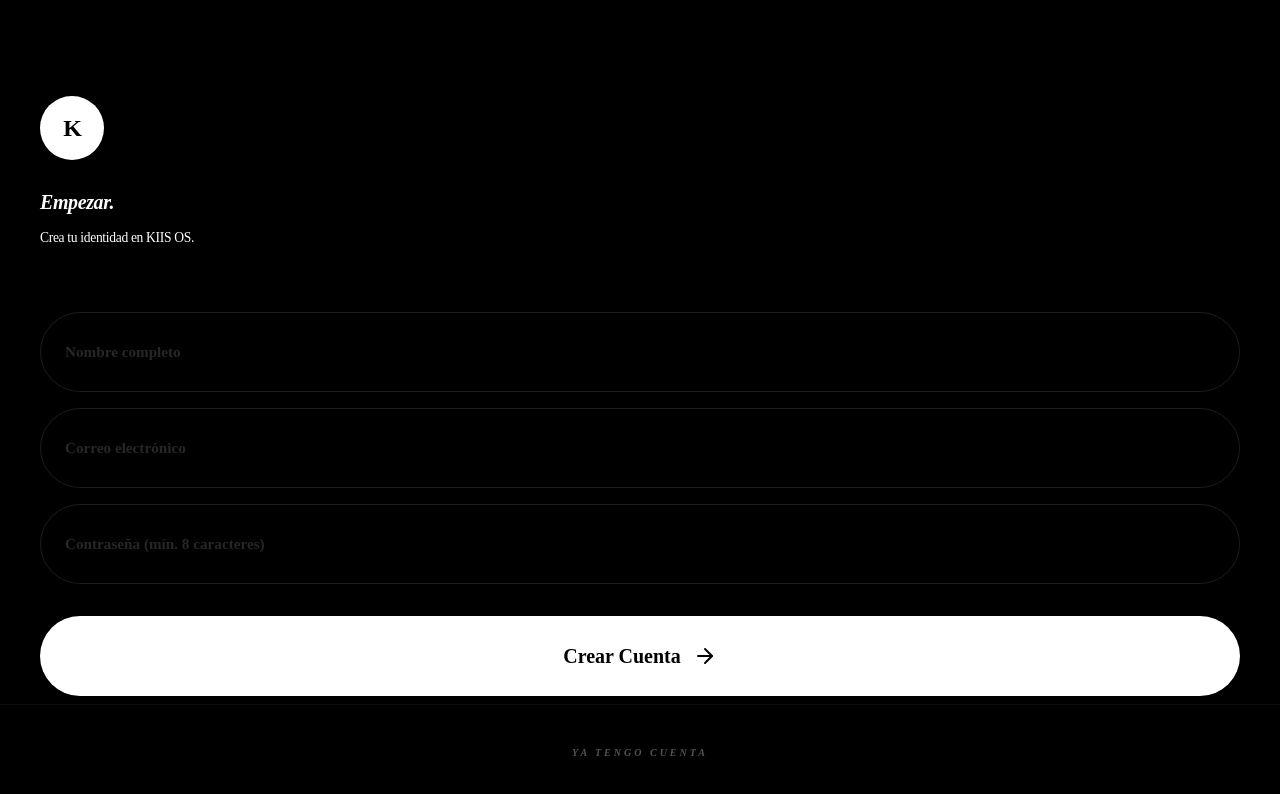
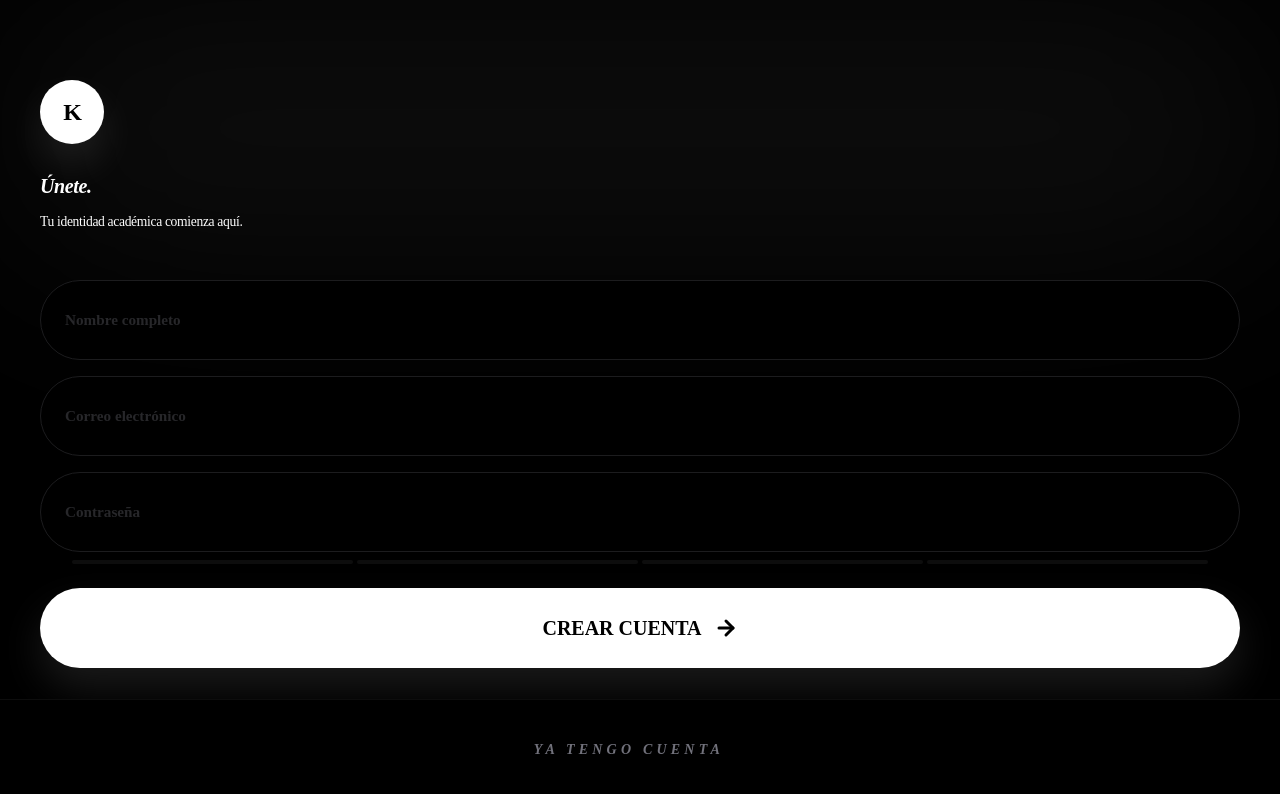
Before and after one commit to ekbfjefbfb/kiis, a React (Vite) app: page /register in a window 1280 px wide. Shown: the top 794 px of the page. Built offline with nearby package versions, Linux system fonts and the light colour scheme; no server answers.

Commit message:
UX/UI: High-fidelity Apple-style refinement for Onboarding, Register, and Login pages. Added ambient glows, real-time validation, and fluid micro-interactions.

```diff
--- a/src/app/pages/LoginPage.tsx
+++ b/src/app/pages/LoginPage.tsx
@@ -1,6 +1,6 @@
 import { useState, useEffect } from "react";
 import { useNavigate } from "react-router";
-import { Loader2, ArrowRight } from "lucide-react";
+import { Loader2, ArrowRight, CheckCircle2, AlertCircle } from "lucide-react";
 import { authService } from "../../services/auth.service";
 
 export default function LoginPage() {
@@ -15,6 +15,8 @@ export default function LoginPage() {
       navigate("/", { replace: true });
     }
   }, [navigate]);
+
+  const validateEmail = (email: string) => /^[^\s@]+@[^\s@]+\.[^\s@]+$/.test(email);
 
   const handleLogin = async (e: React.FormEvent) => {
     e.preventDefault();
@@ -37,54 +39,68 @@ export default function LoginPage() {
 
   return (
     <div className="fixed inset-0 bg-black text-white flex flex-col font-['Plus_Jakarta_Sans'] safe-area-inset overflow-hidden">
-      <main className="flex-1 flex flex-col px-10 pt-32">
+      <main className="flex-1 flex flex-col px-10 pt-32 relative">
+        <div className="absolute top-0 left-1/2 -translate-x-1/2 w-full h-64 bg-white/5 blur-[100px] rounded-full -z-10" />
+
         <header className="mb-20">
-          <div className="w-16 h-16 bg-white rounded-[2rem] flex items-center justify-center mb-10 shadow-2xl">
+          <div className="w-16 h-16 bg-white rounded-[2.5rem] flex items-center justify-center mb-10 shadow-2xl">
             <span className="text-black text-2xl font-extrabold tracking-tighter">K</span>
           </div>
-          <h1 className="text-5xl font-extrabold tracking-tighter leading-none mb-4 italic text-white">KIIS OS.</h1>
+          <h1 className="text-5xl font-extrabold tracking-tighter leading-none mb-4 italic text-white">Acceso.</h1>
           <p className="text-zinc-500 text-lg font-medium tracking-tight">Tu inteligencia de agenda te espera.</p>
         </header>
 
         <form onSubmit={handleLogin} className="space-y-6">
           <div className="space-y-4">
+            <div className="group relative">
               <input
                 type="email"
                 value={email}
                 onChange={(e) => setEmail(e.target.value)}
                 placeholder="Correo electrónico"
-              className="w-full h-20 bg-zinc-900/50 rounded-[2.5rem] px-8 text-xl font-semibold placeholder:text-zinc-800 border border-white/5 outline-none focus:border-white/10 transition-all duration-500"
+                className={`w-full h-20 bg-zinc-900/40 backdrop-blur-xl border rounded-[2.5rem] px-8 text-xl font-semibold placeholder:text-zinc-800 outline-none transition-all duration-500 ${
+                  email && !validateEmail(email) ? 'border-red-500/50' : email ? 'border-green-500/30' : 'border-white/5'
+                } focus:bg-zinc-900/60`}
                 required
               />
+              {email && validateEmail(email) && (
+                <CheckCircle2 size={20} className="absolute right-8 top-7 text-green-500/50 animate-in fade-in zoom-in" />
+              )}
+            </div>
+
+            <div className="group relative">
               <input
                 type="password"
                 value={password}
                 onChange={(e) => setPassword(e.target.value)}
                 placeholder="Contraseña"
-              className="w-full h-20 bg-zinc-900/50 rounded-[2.5rem] px-8 text-xl font-semibold placeholder:text-zinc-800 border border-white/5 outline-none focus:border-white/10 transition-all duration-500"
+                className="w-full h-20 bg-zinc-900/40 backdrop-blur-xl border border-white/5 rounded-[2.5rem] px-8 text-xl font-semibold placeholder:text-zinc-800 outline-none focus:border-white/20 focus:bg-zinc-900/60 transition-all duration-500"
                 required
               />
             </div>
+          </div>
 
           {error && (
-            <div className="px-6 py-4 bg-red-500/10 border border-red-500/20 rounded-[2rem] animate-in fade-in slide-in-from-top-2 duration-500">
-              <p className="text-red-500 text-sm font-bold tracking-tight text-center">{error}</p>
+            <div className="px-6 py-4 bg-red-500/10 border border-red-500/20 rounded-[2rem] flex items-center gap-3 animate-in fade-in slide-in-from-top-2 duration-500">
+              <AlertCircle size={18} className="text-red-500 shrink-0" />
+              <p className="text-red-500 text-sm font-bold tracking-tight">{error}</p>
             </div>
           )}
 
           <button
             disabled={loading}
             type="submit"
-            className="w-full h-20 bg-white text-black rounded-[2.5rem] font-bold text-xl mt-4 active:scale-[0.97] transition-all duration-300 disabled:opacity-50 flex items-center justify-center shadow-xl group"
+            className="w-full h-20 bg-white text-black rounded-[2.5rem] font-black text-xl mt-4 active:scale-[0.96] transition-all duration-500 shadow-[0_20px_40px_rgba(255,255,255,0.1)] flex items-center justify-center group overflow-hidden relative"
           >
             {loading ? (
-              <Loader2 className="animate-spin" size={28} strokeWidth={2.5} />
+              <Loader2 className="animate-spin relative z-10" size={28} strokeWidth={2.5} />
             ) : (
-              <div className="flex items-center gap-3">
-                <span>Entrar</span>
-                <ArrowRight size={24} className="group-hover:translate-x-1 transition-transform" />
+              <div className="flex items-center gap-3 relative z-10">
+                <span>ENTRAR</span>
+                <ArrowRight size={24} strokeWidth={3} className="group-hover:translate-x-1 transition-transform" />
               </div>
             )}
+            <div className="absolute inset-0 bg-zinc-100 translate-y-full group-hover:translate-y-0 transition-transform duration-500" />
           </button>
         </form>
       </main>
--- a/src/app/pages/Onboarding.tsx
+++ b/src/app/pages/Onboarding.tsx
@@ -38,31 +38,36 @@ export default function Onboarding() {
 
   return (
     <div className="fixed inset-0 bg-black text-white font-['Plus_Jakarta_Sans'] safe-area-inset overflow-hidden flex flex-col">
-      <main className="flex-1 flex flex-col items-center justify-center px-10 text-center">
-        <div key={currentStep} className="animate-in fade-in slide-in-from-bottom-8 duration-700 flex flex-col items-center">
-          <div className="w-24 h-24 rounded-[2.5rem] bg-zinc-900/50 border border-white/5 flex items-center justify-center mb-12 shadow-2xl">
-            <div className={STEPS[currentStep].color}>
+      <main className="flex-1 flex flex-col items-center justify-center px-10 text-center relative">
+        {/* Decorative ambient glow */}
+        <div className={`absolute top-1/2 left-1/2 -translate-x-1/2 -translate-y-1/2 w-[300px] h-[300px] rounded-full blur-[120px] opacity-20 transition-colors duration-1000 ${
+          currentStep === 0 ? 'bg-red-500' : currentStep === 1 ? 'bg-indigo-500' : 'bg-amber-500'
+        }`} />
+
+        <div key={currentStep} className="animate-in fade-in zoom-in-95 duration-1000 flex flex-col items-center relative z-10">
+          <div className="w-28 h-24 rounded-[2.5rem] bg-zinc-900/40 backdrop-blur-xl border border-white/5 flex items-center justify-center mb-12 shadow-[0_30px_60px_rgba(0,0,0,0.5)] group transition-transform duration-500 hover:scale-105">
+            <div className={`${STEPS[currentStep].color} drop-shadow-[0_0_15px_rgba(255,255,255,0.1)]`}>
               {STEPS[currentStep].icon}
             </div>
           </div>
 
-          <h1 className="text-6xl font-extrabold tracking-tighter leading-none mb-6 italic">
+          <h1 className="text-6xl font-extrabold tracking-tighter leading-none mb-6 italic text-white drop-shadow-sm">
             {STEPS[currentStep].title}
           </h1>
 
-          <p className="text-zinc-500 text-xl font-medium leading-relaxed max-w-[320px]">
+          <p className="text-zinc-400 text-xl font-medium leading-relaxed max-w-[320px] tracking-tight">
             {STEPS[currentStep].description}
           </p>
         </div>
       </main>
 
-      <footer className="p-12 flex flex-col items-center gap-12">
-        <div className="flex gap-2">
+      <footer className="p-12 flex flex-col items-center gap-12 relative z-10">
+        <div className="flex gap-3">
           {STEPS.map((_, i) => (
             <div
               key={i}
-              className={`h-1.5 rounded-full transition-all duration-500 ${
-                i === currentStep ? 'w-10 bg-white' : 'w-2 bg-zinc-800'
+              className={`h-1.5 rounded-full transition-all duration-700 ease-out ${
+                i === currentStep ? 'w-12 bg-white' : 'w-2 bg-zinc-800'
               }`}
             />
           ))}
@@ -70,12 +75,13 @@ export default function Onboarding() {
 
         <button
           onClick={next}
-          className="w-full h-20 bg-white text-black rounded-[2.5rem] font-extrabold text-xl active:scale-[0.97] transition-all duration-300 shadow-[0_20px_40px_rgba(255,255,255,0.1)] flex items-center justify-center group"
+          className="w-full h-20 bg-white text-black rounded-[2.5rem] font-black text-xl active:scale-[0.96] transition-all duration-500 shadow-[0_25px_50px_-12px_rgba(255,255,255,0.15)] flex items-center justify-center group overflow-hidden relative"
         >
-          <div className="flex items-center gap-3">
-            <span>{currentStep === STEPS.length - 1 ? "EMPEZAR" : "CONTINUAR"}</span>
-            <ArrowRight size={24} className="group-hover:translate-x-1 transition-transform" />
+          <div className="flex items-center gap-3 relative z-10">
+            <span className="tracking-tighter">{currentStep === STEPS.length - 1 ? "COMENZAR" : "SIGUIENTE"}</span>
+            <ArrowRight size={24} strokeWidth={3} className="group-hover:translate-x-1 transition-transform duration-300" />
           </div>
+          <div className="absolute inset-0 bg-zinc-100 translate-y-full group-hover:translate-y-0 transition-transform duration-500" />
         </button>
       </footer>
     </div>
--- a/src/app/pages/RegisterPage.tsx
+++ b/src/app/pages/RegisterPage.tsx
@@ -1,6 +1,6 @@
 import { useState, useEffect } from "react";
 import { useNavigate } from "react-router";
-import { Loader2, ArrowRight } from "lucide-react";
+import { Loader2, ArrowRight, CheckCircle2, AlertCircle } from "lucide-react";
 import { authService } from "../../services/auth.service";
 
 export default function RegisterPage() {
@@ -17,8 +17,14 @@ export default function RegisterPage() {
     }
   }, [navigate]);
 
+  const validateEmail = (email: string) => /^[^\s@]+@[^\s@]+\.[^\s@]+$/.test(email);
+
   const handleRegister = async (e: React.FormEvent) => {
     e.preventDefault();
+    if (password.length < 8) {
+      setError("La contraseña debe tener al menos 8 caracteres");
+      return;
+    }
     setError("");
     setIsLoading(true);
 
@@ -27,7 +33,7 @@ export default function RegisterPage() {
       if (success) {
         navigate("/", { replace: true });
       } else {
-        setError("Error al crear la cuenta. Inténtalo de nuevo.");
+        setError("No se pudo completar el registro. Inténtalo de nuevo.");
       }
     } catch (err: any) {
       setError(err.message || "Error de registro");
@@ -38,63 +44,91 @@ export default function RegisterPage() {
 
   return (
     <div className="fixed inset-0 bg-black text-white flex flex-col font-['Plus_Jakarta_Sans'] safe-area-inset overflow-hidden">
-      <main className="flex-1 flex flex-col px-10 pt-24 overflow-y-auto scrollbar-hide">
-        <header className="mb-16">
-          <div className="w-16 h-16 bg-white rounded-[2rem] flex items-center justify-center mb-8 shadow-2xl">
+      <main className="flex-1 flex flex-col px-10 pt-20 overflow-y-auto scrollbar-hide relative">
+        <div className="absolute top-0 left-1/2 -translate-x-1/2 w-full h-64 bg-white/5 blur-[100px] rounded-full -z-10" />
+
+        <header className="mb-12">
+          <div className="w-16 h-16 bg-white rounded-[2rem] flex items-center justify-center mb-8 shadow-[0_20px_40px_rgba(255,255,255,0.1)]">
             <span className="text-black text-2xl font-extrabold tracking-tighter">K</span>
           </div>
-          <h1 className="text-5xl font-extrabold tracking-tighter leading-none mb-4 italic text-white">Empezar.</h1>
-          <p className="text-zinc-500 text-lg font-medium tracking-tight">Crea tu identidad en KIIS OS.</p>
+          <h1 className="text-5xl font-extrabold tracking-tighter leading-none mb-4 italic text-white">Únete.</h1>
+          <p className="text-zinc-500 text-lg font-medium tracking-tight">Tu identidad académica comienza aquí.</p>
         </header>
 
-        <form onSubmit={handleRegister} className="space-y-8 pb-10">
+        <form onSubmit={handleRegister} className="space-y-6 pb-10">
           <div className="space-y-4">
+            <div className="group relative">
               <input
                 type="text"
                 value={name}
                 onChange={(e) => setName(e.target.value)}
                 placeholder="Nombre completo"
-              className="w-full h-20 bg-zinc-900/50 rounded-[2.5rem] px-8 text-xl font-semibold placeholder:text-zinc-800 border border-white/5 outline-none focus:border-white/10 transition-all duration-500"
+                className="w-full h-20 bg-zinc-900/40 backdrop-blur-xl border border-white/5 rounded-[2.5rem] px-8 text-xl font-semibold placeholder:text-zinc-800 outline-none focus:border-white/20 focus:bg-zinc-900/60 transition-all duration-500"
                 required
               />
+            </div>
+
+            <div className="group relative">
               <input
                 type="email"
                 value={email}
                 onChange={(e) => setEmail(e.target.value)}
                 placeholder="Correo electrónico"
-              className="w-full h-20 bg-zinc-900/50 rounded-[2.5rem] px-8 text-xl font-semibold placeholder:text-zinc-800 border border-white/5 outline-none focus:border-white/10 transition-all duration-500"
+                className={`w-full h-20 bg-zinc-900/40 backdrop-blur-xl border rounded-[2.5rem] px-8 text-xl font-semibold placeholder:text-zinc-800 outline-none transition-all duration-500 ${
+                  email && !validateEmail(email) ? 'border-red-500/50' : email ? 'border-green-500/30' : 'border-white/5'
+                } focus:bg-zinc-900/60`}
                 required
               />
+              {email && validateEmail(email) && (
+                <CheckCircle2 size={20} className="absolute right-8 top-7 text-green-500/50 animate-in fade-in zoom-in" />
+              )}
+            </div>
+
+            <div className="group relative">
               <input
                 type="password"
                 value={password}
                 onChange={(e) => setPassword(e.target.value)}
-              placeholder="Contraseña (mín. 8 caracteres)"
-              className="w-full h-20 bg-zinc-900/50 rounded-[2.5rem] px-8 text-xl font-semibold placeholder:text-zinc-800 border border-white/5 outline-none focus:border-white/10 transition-all duration-500"
+                placeholder="Contraseña"
+                className={`w-full h-20 bg-zinc-900/40 backdrop-blur-xl border rounded-[2.5rem] px-8 text-xl font-semibold placeholder:text-zinc-800 outline-none transition-all duration-500 ${
+                  password && password.length < 8 ? 'border-amber-500/50' : password ? 'border-green-500/30' : 'border-white/5'
+                } focus:bg-zinc-900/60`}
                 required
-              minLength={8}
               />
+              <div className="px-8 mt-2 flex gap-1">
+                {[1, 2, 3, 4].map((i) => (
+                  <div
+                    key={i}
+                    className={`h-1 flex-1 rounded-full transition-all duration-500 ${
+                      password.length >= i * 2 ? 'bg-white/40' : 'bg-white/5'
+                    }`}
+                  />
+                ))}
+              </div>
+            </div>
           </div>
 
           {error && (
-            <div className="px-6 py-4 bg-red-500/10 border border-red-500/20 rounded-[2rem] animate-in fade-in slide-in-from-top-2 duration-500">
-              <p className="text-red-500 text-sm font-bold tracking-tight text-center">{error}</p>
+            <div className="px-6 py-4 bg-red-500/10 border border-red-500/20 rounded-[2rem] flex items-center gap-3 animate-in fade-in slide-in-from-top-2 duration-500">
+              <AlertCircle size={18} className="text-red-500 shrink-0" />
+              <p className="text-red-500 text-sm font-bold tracking-tight">{error}</p>
             </div>
           )}
 
           <button
             disabled={isLoading}
             type="submit"
-            className="w-full h-20 bg-white text-black rounded-[2.5rem] font-bold text-xl mt-6 active:scale-[0.97] transition-all duration-300 disabled:opacity-50 flex items-center justify-center shadow-xl group"
+            className="w-full h-20 bg-white text-black rounded-[2.5rem] font-black text-xl mt-4 active:scale-[0.96] transition-all duration-500 shadow-[0_20px_40px_rgba(255,255,255,0.1)] flex items-center justify-center group overflow-hidden relative"
           >
             {isLoading ? (
-              <Loader2 className="animate-spin" size={28} strokeWidth={2.5} />
+              <Loader2 className="animate-spin relative z-10" size={28} strokeWidth={2.5} />
             ) : (
-              <div className="flex items-center gap-3">
-                <span>Crear Cuenta</span>
-                <ArrowRight size={24} className="group-hover:translate-x-1 transition-transform" />
+              <div className="flex items-center gap-3 relative z-10">
+                <span>CREAR CUENTA</span>
+                <ArrowRight size={24} strokeWidth={3} className="group-hover:translate-x-1 transition-transform" />
               </div>
             )}
+            <div className="absolute inset-0 bg-zinc-100 translate-y-full group-hover:translate-y-0 transition-transform duration-500" />
           </button>
         </form>
       </main>
@@ -102,9 +136,10 @@ export default function RegisterPage() {
       <footer className="p-10 flex flex-col items-center gap-4 bg-black/80 backdrop-blur-lg border-t border-white/5">
         <button
           onClick={() => navigate("/login")}
-          className="text-zinc-600 text-[10px] font-bold uppercase tracking-[0.3em] active:text-white transition-colors duration-300 italic"
+          className="text-zinc-500 text-sm font-bold uppercase tracking-[0.3em] active:text-white transition-all duration-300 italic flex items-center gap-2"
         >
-          Ya tengo cuenta
+          <span>Ya tengo cuenta</span>
+          <ArrowRight size={14} className="opacity-0 group-hover:opacity-100 -translate-x-2 group-hover:translate-x-0 transition-all" />
         </button>
       </footer>
     </div>
```
Lines whose indentation alone changed are shown as unchanged.
